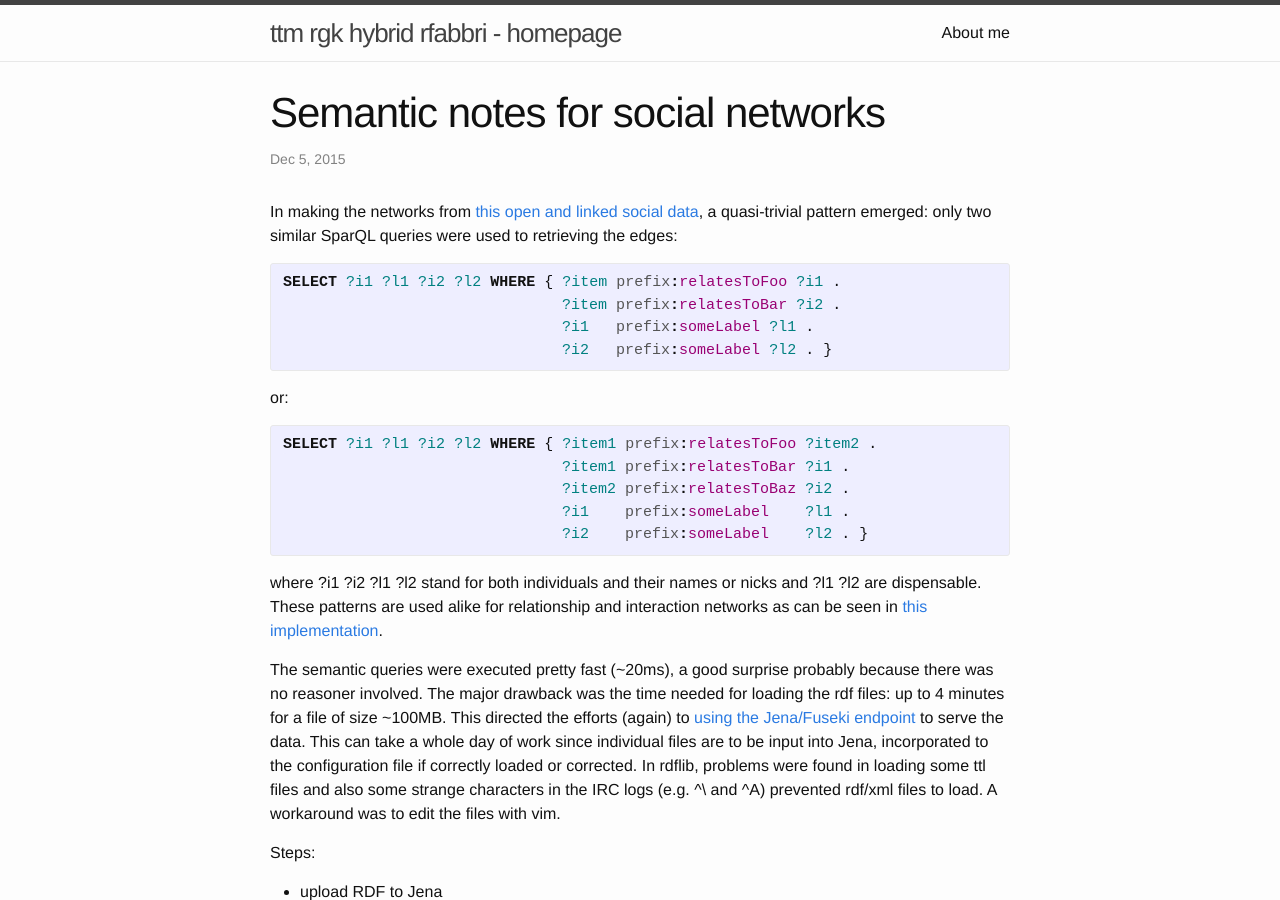
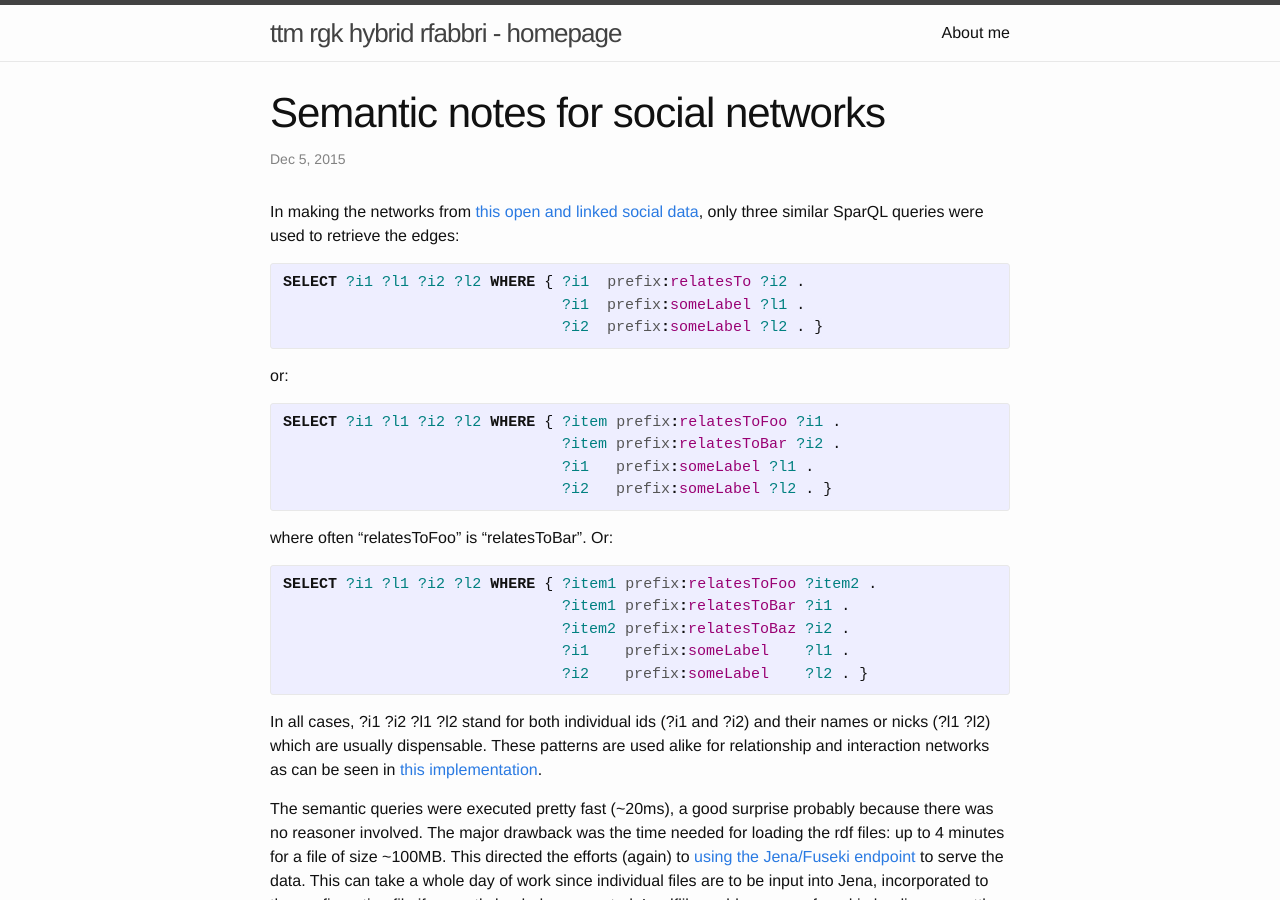
Before and after one commit to ttm/ttm.github.io, a Jekyll site: the page built from _posts/2015-12-05-semantic-social-networks.markdown, in a window 1280 px wide and 900 px high. Built offline with Jekyll 4.4.1, drawn with Linux system fonts in a browser that asks for light colours; comment, search, counter and statistics services are not loaded.

Commit message:
adicionado padrao basico para acessar arestas

```diff
--- a/_posts/2015-12-05-semantic-social-networks.markdown
+++ b/_posts/2015-12-05-semantic-social-networks.markdown
@@ -6,8 +6,16 @@ comments: true
 published: true
 ---
 In making the networks from [this open and linked social data][gh],
-a quasi-trivial pattern emerged: only two similar SparQL queries
-were used to retrieving the edges:
+only three similar SparQL queries
+were used to retrieve the edges:
+
+{% highlight sparql %}
+SELECT ?i1 ?l1 ?i2 ?l2 WHERE { ?i1  prefix:relatesTo ?i2 .
+                               ?i1  prefix:someLabel ?l1 .
+                               ?i2  prefix:someLabel ?l2 . }
+{% endhighlight %}
+
+or:
 
 {% highlight sparql %}
 SELECT ?i1 ?l1 ?i2 ?l2 WHERE { ?item prefix:relatesToFoo ?i1 .
@@ -16,7 +24,7 @@ SELECT ?i1 ?l1 ?i2 ?l2 WHERE { ?item prefix:relatesToFoo ?i1 .
                                ?i2   prefix:someLabel ?l2 . }
 {% endhighlight %}
 
-or:
+where often "relatesToFoo" is "relatesToBar". Or:
 
 {% highlight sparql %}
 SELECT ?i1 ?l1 ?i2 ?l2 WHERE { ?item1 prefix:relatesToFoo ?item2 .
@@ -26,8 +34,8 @@ SELECT ?i1 ?l1 ?i2 ?l2 WHERE { ?item1 prefix:relatesToFoo ?item2 .
                                ?i2    prefix:someLabel    ?l2 . }
 {% endhighlight %}
 
-where ?i1 ?i2 ?l1 ?l2 stand for both individuals and their names
-or nicks and ?l1 ?l2 are dispensable.
+In all cases, ?i1 ?i2 ?l1 ?l2 stand for both individual ids (?i1 and ?i2) and their names
+or nicks (?l1 ?l2) which are usually dispensable.
 These patterns are used alike for relationship and interaction networks
 as can be seen in [this implementation][sparqlscript].
 
```
